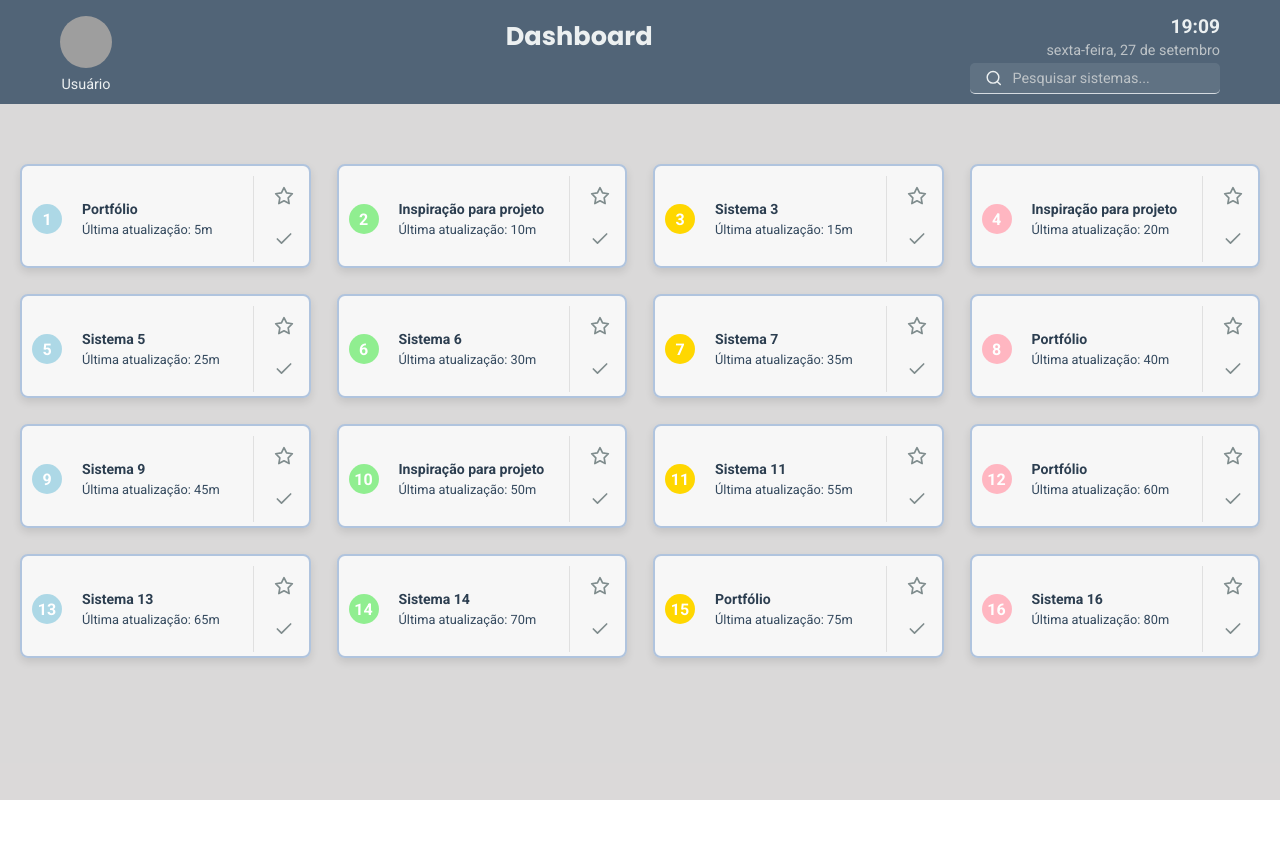
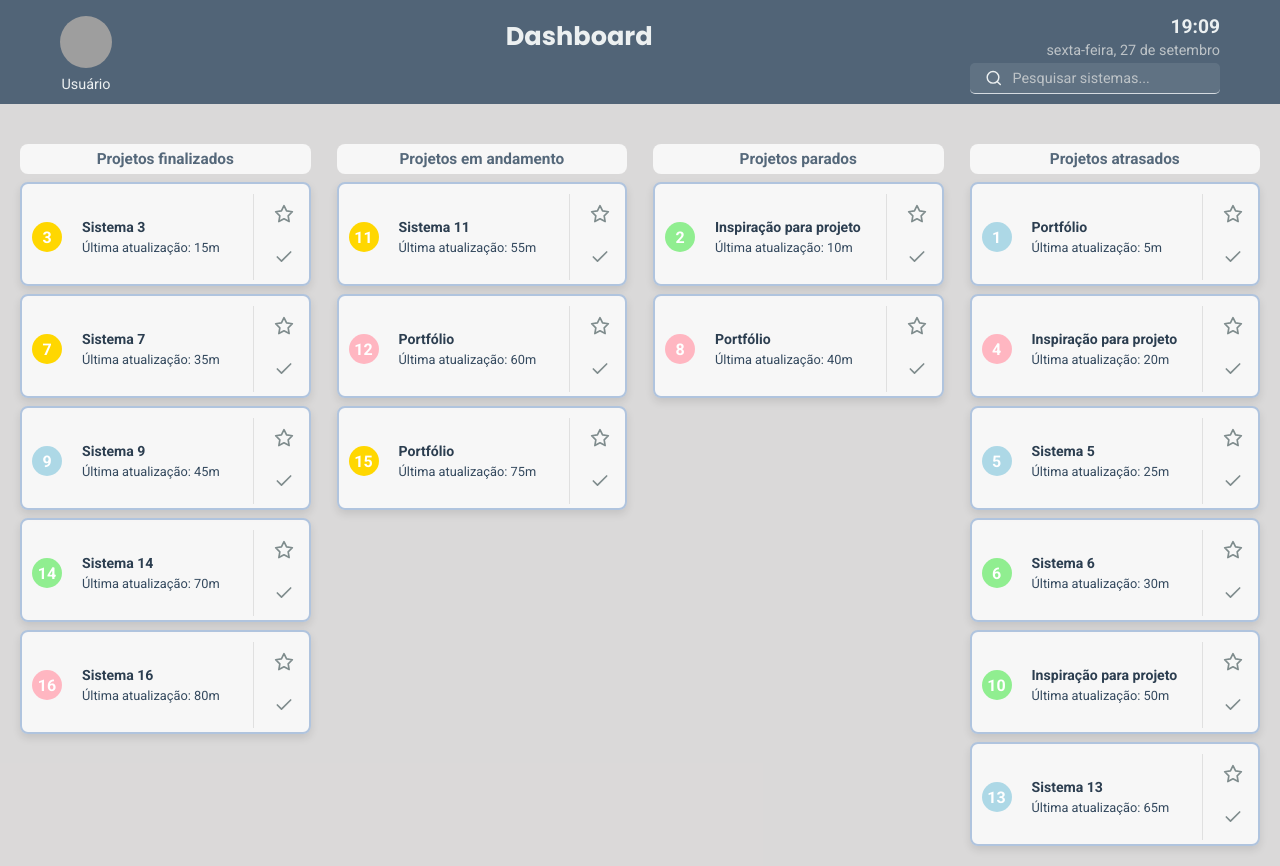
Before and after one commit to sagacello/mater-imperium-front, a React (Vite) app: page / in a window 1280 px wide. Before the commit the page ends 800 px from the top, so only its background shows below. Built offline with nearby package versions, Linux system fonts and the light colour scheme; grey boxes are pictures that could not be loaded.

Commit message:
adds random systems and column filtering

```diff
--- a/src/mocks/mockSystems.ts
+++ b/src/mocks/mockSystems.ts
@@ -2,51 +2,111 @@ export interface System {
   name: string;
   url: string;
   lastUpdated: string;
+  status: string;
 }
+
+const statuses = [
+  'Projetos finalizados',
+  'Projetos em andamento',
+  'Projetos parados',
+  'Projetos atrasados',
+];
 
 export const systems: System[] = [
   {
     name: 'Portfólio',
     url: 'https://sagacello.github.io/Portfolio/',
     lastUpdated: '5m',
+    status: statuses[Math.floor(Math.random() * statuses.length)],
   },
   {
     name: 'Inspiração para projeto',
     url: 'https://dribbble.com/shots/2084101-Dashboard-Overview/attachments/374756',
     lastUpdated: '10m',
+    status: statuses[Math.floor(Math.random() * statuses.length)],
   },
-  { name: 'Sistema 3', url: 'https://system3.com', lastUpdated: '15m' },
+  {
+    name: 'Sistema 3',
+    url: 'https://system3.com',
+    lastUpdated: '15m',
+    status: statuses[Math.floor(Math.random() * statuses.length)],
+  },
   {
     name: 'Inspiração para projeto',
     url: 'https://dribbble.com/shots/2084101-Dashboard-Overview/attachments/374756',
     lastUpdated: '20m',
+    status: statuses[Math.floor(Math.random() * statuses.length)],
   },
-  { name: 'Sistema 5', url: 'https://system5.com', lastUpdated: '25m' },
-  { name: 'Sistema 6', url: '/system6', lastUpdated: '30m' },
-  { name: 'Sistema 7', url: 'https://system7.com', lastUpdated: '35m' },
+  {
+    name: 'Sistema 5',
+    url: 'https://system5.com',
+    lastUpdated: '25m',
+    status: statuses[Math.floor(Math.random() * statuses.length)],
+  },
+  {
+    name: 'Sistema 6',
+    url: '/system6',
+    lastUpdated: '30m',
+    status: statuses[Math.floor(Math.random() * statuses.length)],
+  },
+  {
+    name: 'Sistema 7',
+    url: 'https://system7.com',
+    lastUpdated: '35m',
+    status: statuses[Math.floor(Math.random() * statuses.length)],
+  },
   {
     name: 'Portfólio',
     url: 'https://sagacello.github.io/Portfolio/',
     lastUpdated: '40m',
+    status: statuses[Math.floor(Math.random() * statuses.length)],
   },
-  { name: 'Sistema 9', url: 'https://system9.com', lastUpdated: '45m' },
+  {
+    name: 'Sistema 9',
+    url: 'https://system9.com',
+    lastUpdated: '45m',
+    status: statuses[Math.floor(Math.random() * statuses.length)],
+  },
   {
     name: 'Inspiração para projeto',
     url: 'https://dribbble.com/shots/2084101-Dashboard-Overview/attachments/374756',
     lastUpdated: '50m',
+    status: statuses[Math.floor(Math.random() * statuses.length)],
   },
-  { name: 'Sistema 11', url: 'https://system11.com', lastUpdated: '55m' },
+  {
+    name: 'Sistema 11',
+    url: 'https://system11.com',
+    lastUpdated: '55m',
+    status: statuses[Math.floor(Math.random() * statuses.length)],
+  },
   {
     name: 'Portfólio',
     url: 'https://sagacello.github.io/Portfolio/',
     lastUpdated: '60m',
+    status: statuses[Math.floor(Math.random() * statuses.length)],
   },
-  { name: 'Sistema 13', url: 'https://system13.com', lastUpdated: '65m' },
-  { name: 'Sistema 14', url: '/system14', lastUpdated: '70m' },
+  {
+    name: 'Sistema 13',
+    url: 'https://system13.com',
+    lastUpdated: '65m',
+    status: statuses[Math.floor(Math.random() * statuses.length)],
+  },
+  {
+    name: 'Sistema 14',
+    url: '/system14',
+    lastUpdated: '70m',
+    status: statuses[Math.floor(Math.random() * statuses.length)],
+  },
   {
     name: 'Portfólio',
     url: 'https://sagacello.github.io/Portfolio/',
     lastUpdated: '75m',
+    status: statuses[Math.floor(Math.random() * statuses.length)],
   },
-  { name: 'Sistema 16', url: '/system16', lastUpdated: '80m' },
+  {
+    name: 'Sistema 16',
+    url: '/system16',
+    lastUpdated: '80m',
+    status: statuses[Math.floor(Math.random() * statuses.length)],
+  },
 ];
--- a/src/pages/SystemsDashboard/index.tsx
+++ b/src/pages/SystemsDashboard/index.tsx
@@ -1,16 +1,53 @@
-import React, { useState } from 'react';
+import React, { useState, useEffect } from 'react';
 import './styles.css';
 import { Header } from '../../components/Header';
 import { SystemCard } from '../../components/SystemCard';
 import { systems } from '../../mocks/mockSystems';
+import { SystemWithIndex } from './types';
+
+const COLUMN_TITLES = [
+  'Projetos finalizados',
+  'Projetos em andamento',
+  'Projetos parados',
+  'Projetos atrasados',
+];
 
 export const SystemsDashboard: React.FC = () => {
-  const [filteredSystems, setFilteredSystems] = useState(systems);
+  const [filteredSystems, setFilteredSystems] = useState<SystemWithIndex[]>(
+    systems.map((system, index) => ({ ...system, index: index + 1 })),
+  );
+  const [columns, setColumns] = useState<SystemWithIndex[][]>([]);
+
+  useEffect(() => {
+    const newColumns: SystemWithIndex[][] = COLUMN_TITLES.map(() => []);
+
+    if (filteredSystems.length === systems.length) {
+      // Lógica de inicialização
+      systems.forEach((system, index) => {
+        const columnIndex = COLUMN_TITLES.indexOf(system.status);
+        if (columnIndex !== -1) {
+          newColumns[columnIndex].push({ ...system, index: index + 1 });
+        }
+      });
+    } else {
+      // Lógica de filtragem
+      filteredSystems.forEach((system) => {
+        const columnIndex = COLUMN_TITLES.indexOf(system.status);
+        if (columnIndex !== -1) {
+          newColumns[columnIndex].push(system);
+        }
+      });
+    }
+
+    setColumns(newColumns);
+  }, [filteredSystems]);
 
   const handleSearch = (searchTerm: string) => {
-    const filtered = systems.filter((system) =>
-      system.name.toLowerCase().includes(searchTerm.toLowerCase()),
-    );
+    const filtered = systems
+      .map((system, index) => ({ ...system, index: index + 1 }))
+      .filter((system) =>
+        system.name.toLowerCase().includes(searchTerm.toLowerCase()),
+      );
     setFilteredSystems(filtered);
   };
 
@@ -22,9 +59,18 @@ export const SystemsDashboard: React.FC = () => {
         onSearch={handleSearch}
       />
       <div className="systems-container">
-        <div className="systems-list">
-          {filteredSystems.map((system, index) => (
-            <SystemCard key={index} system={system} index={index + 1} />
+        <div className="systems-columns">
+          {columns.map((columnSystems, columnIndex) => (
+            <div key={columnIndex} className="systems-column">
+              <div className="column-title">{COLUMN_TITLES[columnIndex]}</div>
+              {columnSystems.map((system) => (
+                <SystemCard
+                  key={system.index}
+                  system={system}
+                  index={system.index}
+                />
+              ))}
+            </div>
           ))}
         </div>
       </div>
--- a/src/pages/SystemsDashboard/styles.css
+++ b/src/pages/SystemsDashboard/styles.css
@@ -11,32 +11,54 @@
   justify-content: center;
   align-items: flex-start;
   padding: 20px;
-  margin-top: 40px;
+  margin-top: 20px;
 }
 
-.systems-list {
-  display: grid;
-  grid-template-columns: repeat(4, minmax(0, 1fr));
+.systems-columns {
+  display: flex;
   gap: 26px;
+  flex: 1;
   width: 100%;
   max-width: 1366px;
 }
 
-@media (max-width: 1200px) {
-  .systems-list {
-    grid-template-columns: repeat(3, minmax(0, 1fr));
-  }
+.systems-column {
+  flex: 1;
+  display: flex;
+  flex-direction: column;
+  gap: 8px;
 }
 
-@media (max-width: 900px) {
-  .systems-list {
-    grid-template-columns: repeat(2, minmax(0, 1fr));
+.column-title {
+  font-weight: 600;
+  text-align: center;
+  padding: 6px;
+  background-color: #fcfcfcdb;
+  border-radius: 8px;
+  font-family: 'Roboto';
+  color: #41566be3;
+  font-size: 0.96em;
+}
+
+
+
+@media (max-width: 1200px) {
+  .systems-columns {
+    flex-wrap: wrap;
+  }
+
+  .systems-column {
+    flex-basis: calc(50% - 13px);
   }
 }
 
 @media (max-width: 600px) {
-  .systems-list {
-    grid-template-columns: 1fr;
+  .systems-columns {
+    flex-direction: column;
+  }
+
+  .systems-column {
+    flex-basis: 100%;
   }
 
   .systems-container {
--- /dev/null
+++ b/src/pages/SystemsDashboard/types.ts
@@ -0,0 +1,10 @@
+export interface System {
+  name: string;
+  url: string;
+  lastUpdated: string;
+  status: string;
+}
+
+export interface SystemWithIndex extends System {
+  index: number;
+}
```
